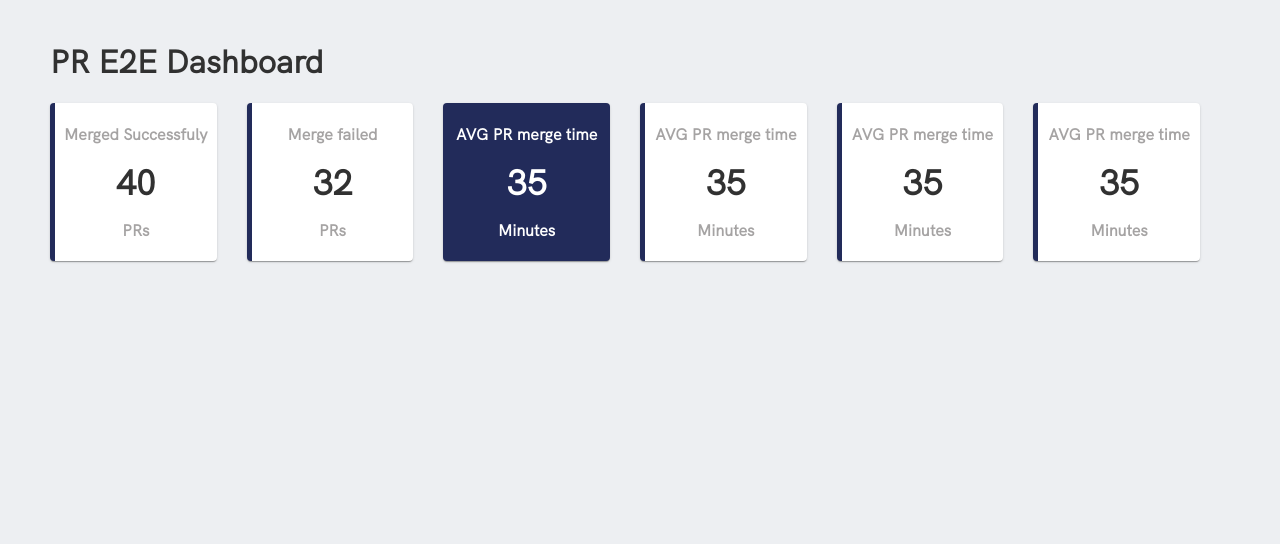
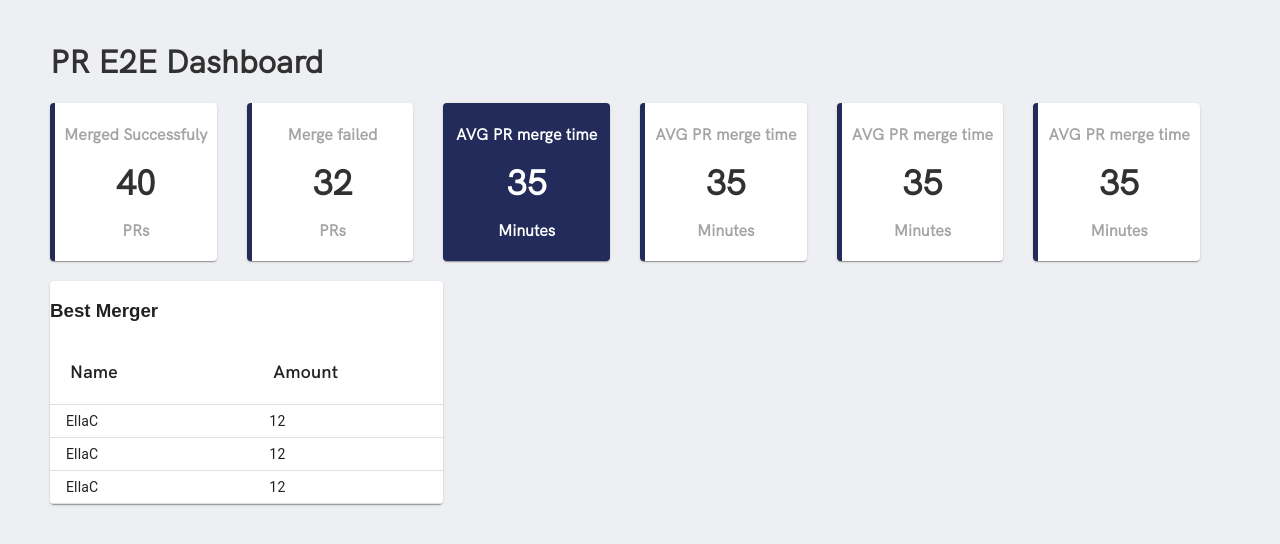
Before and after one commit to gilliC/pr_analytics_dashboard, a React (Create React App) app: page / in a window 1280 px wide. Shown: the top 544 px of the page. Built offline with nearby package versions, Linux system fonts and the light colour scheme.

Commit message:
working table

```diff
--- /dev/null
+++ b/src/common/table/index.js
@@ -0,0 +1,60 @@
+import React from "react";
+import { makeStyles } from "@material-ui/core/styles";
+import MUITable from "@material-ui/core/Table";
+import TableBody from "@material-ui/core/TableBody";
+import TableCell from "@material-ui/core/TableCell";
+import TableContainer from "@material-ui/core/TableContainer";
+import TableHead from "@material-ui/core/TableHead";
+import TableRow from "@material-ui/core/TableRow";
+import Paper from "@material-ui/core/Paper";
+
+const useStyles = makeStyles({
+  table: {
+    marginRight: 15,
+  },
+  title: {
+    fontFamily: "HKGroteskSemi",
+    fontSize: 18,
+    padding: 20,
+  },
+});
+
+function createData(name, calories) {
+  return { name, calories };
+}
+
+const rows = [
+  createData("EllaC", 12),
+  createData("EllaC", 12),
+  createData("EllaC", 12),
+];
+const getRow = (row) => {
+  return (
+    <TableRow key={row.name}>
+      <TableCell scope="row"> {row.name} </TableCell>
+      <TableCell>{row.calories}</TableCell>
+    </TableRow>
+  );
+};
+export default function Table() {
+  const classes = useStyles();
+
+  const rowComponents = rows.map(getRow);
+  return (
+    <TableContainer component={Paper}>
+      <MUITable className={classes.table} size="small">
+        <TableHead>
+          <TableRow>
+              <h3>Best Merger</h3>
+          </TableRow>
+
+          <TableRow>
+            <TableCell className={classes.title}>Name</TableCell>
+            <TableCell className={classes.title}>Amount</TableCell>
+          </TableRow>
+        </TableHead>
+        <TableBody>{rowComponents}</TableBody>
+      </MUITable>
+    </TableContainer>
+  );
+}
--- a/src/index.css
+++ b/src/index.css
@@ -8,3 +8,9 @@ body {
   font-family: 'HKGrotesk';
   src: local('HKGrotesk'), url(./fonts/HKGrotesk-Regular.otf) format('truetype');
 }
+
+
+@font-face {
+  font-family: 'HKGroteskSemi';
+  src: local('HKGrotesk'), url(./fonts/HKGrotesk-SemiBold.otf) format('truetype');
+}
--- a/src/screens/home/components/mainNumbersRow.js
+++ b/src/screens/home/components/mainNumbersRow.js
@@ -1,6 +1,5 @@
 import React from "react";
 import { makeStyles } from "@material-ui/core/styles";
-import { FONT_REG, TEXT_BLACK } from "../../../consts";
 import Grid from "@material-ui/core/Grid";
 import { Card } from "../../../common/card";
 import { ReversedCard } from "../../../common/reversedCard";
@@ -15,13 +14,13 @@ const useStyles = makeStyles({
 export const MainNumbersRow = (props) => {
   const classes = useStyles();
   return (
-    <Grid lg={12} className={classes.container}>
-      <Grid lg={2}> <Card label="Merged Successfuly" value={40} valueType="PRs" /> </Grid>
-      <Grid lg={2}> <Card label="Merge failed" value={32} valueType="PRs" /> </Grid>
-      <Grid lg={2}> <ReversedCard label="AVG PR merge time " value={35} valueType="Minutes" /> </Grid>
-      <Grid lg={2}> <Card label="AVG PR merge time " value={35} valueType="Minutes" /> </Grid>
-      <Grid lg={2}> <Card label="AVG PR merge time " value={35} valueType="Minutes" /> </Grid>
-      <Grid lg={2}> <Card label="AVG PR merge time " value={35} valueType="Minutes" /> </Grid>
+    <Grid md={12} className={classes.container}>
+      <Grid md={2}> <Card label="Merged Successfuly" value={40} valueType="PRs" /> </Grid>
+      <Grid md={2}> <Card label="Merge failed" value={32} valueType="PRs" /> </Grid>
+      <Grid md={2}> <ReversedCard label="AVG PR merge time " value={35} valueType="Minutes" /> </Grid>
+      <Grid md={2}> <Card label="AVG PR merge time " value={35} valueType="Minutes" /> </Grid>
+      <Grid md={2}> <Card label="AVG PR merge time " value={35} valueType="Minutes" /> </Grid>
+      <Grid md={2}> <Card label="AVG PR merge time " value={35} valueType="Minutes" /> </Grid>
     </Grid>
   );
 };
--- a/src/screens/home/screenHome.js
+++ b/src/screens/home/screenHome.js
@@ -1,9 +1,10 @@
 import React from "react";
-import { Grid } from "@material-ui/core";
+import Grid from "@material-ui/core/Grid";
 import { makeStyles } from "@material-ui/core/styles";
 import { ScreenTitle } from "./components/title";
 import { BACKGROUND_GRAY } from "../../consts";
 import { MainNumbersRow } from "./components/mainNumbersRow";
+import Table from "../../common/table";
 
 const useStyles = makeStyles({
   container: {
@@ -22,9 +23,14 @@ export const ScreenHome = (props) => {
   const classes = useStyles();
   return (
     <div className={classes.container}>
-      <Grid lg={12}>
+      <Grid md={12}>
         <ScreenTitle />
         <MainNumbersRow />
+        <div style={{height:20}} />
+        <Grid md={4}>
+        <Table/>
+
+        </Grid>
       </Grid>
     </div>
   );
```
Also changed, not shown: src/common/table/components/title.js (added, +15 -0 lines).
